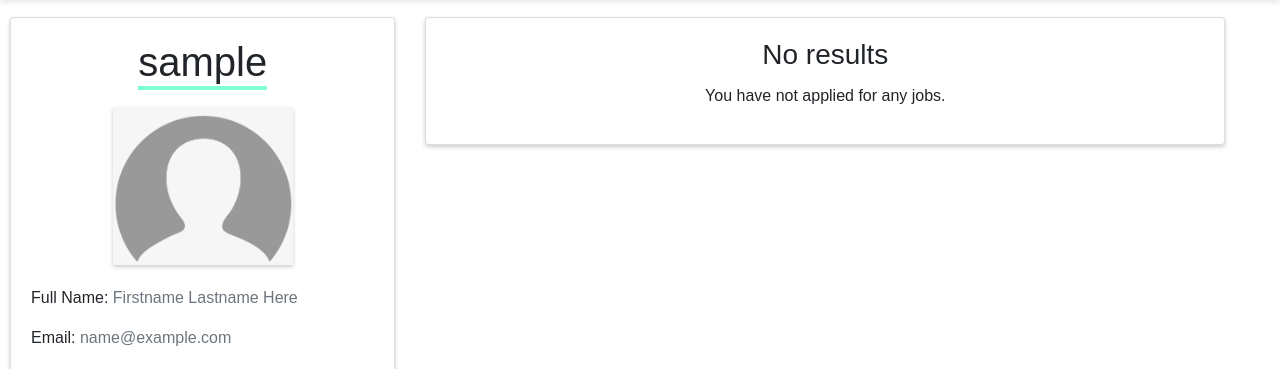
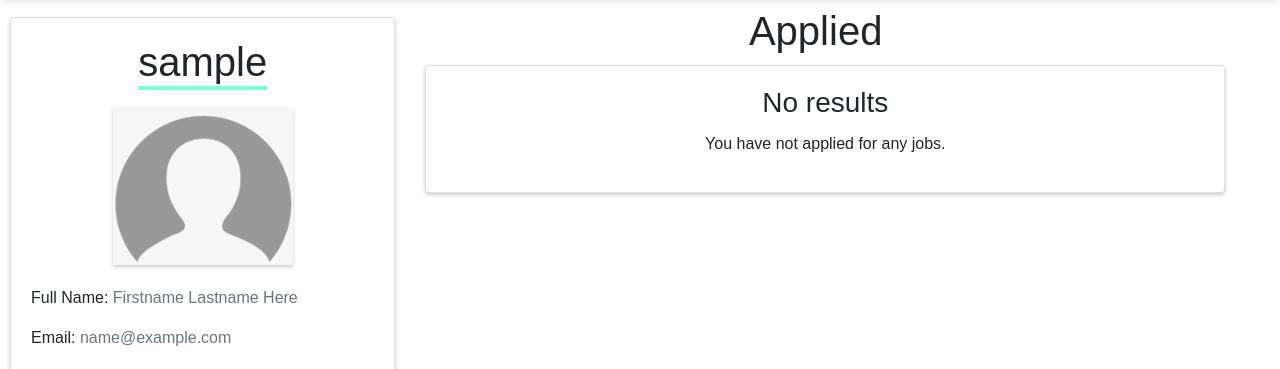
Before and after one commit to JackPflaum/RecruitmentWebsite, a Django app: page /profile/1 in a window 1280 px wide. Shown: the part 63-432 px from the top of the page. Run offline with Django 4.2, Linux system fonts and the light colour scheme; the visitor is signed in with stand-in values (Sample User, id 1); data that the repository does not hold is empty; some libraries are stand-ins or nearby versions.

Commit message:
add Applied header

```diff
--- a/RecruitmentWebsite/templates/user_profile.html
+++ b/RecruitmentWebsite/templates/user_profile.html
@@ -25,6 +25,9 @@
         </div>
 
         <div class="col-md-8 col-sm-12 jobs-applied">
+            <div class="center-header">
+                <h1>Applied</h1>
+            </div>
             {% if applied %}
                 {% for applied_job in applied %}
                         <div class="card">
```
